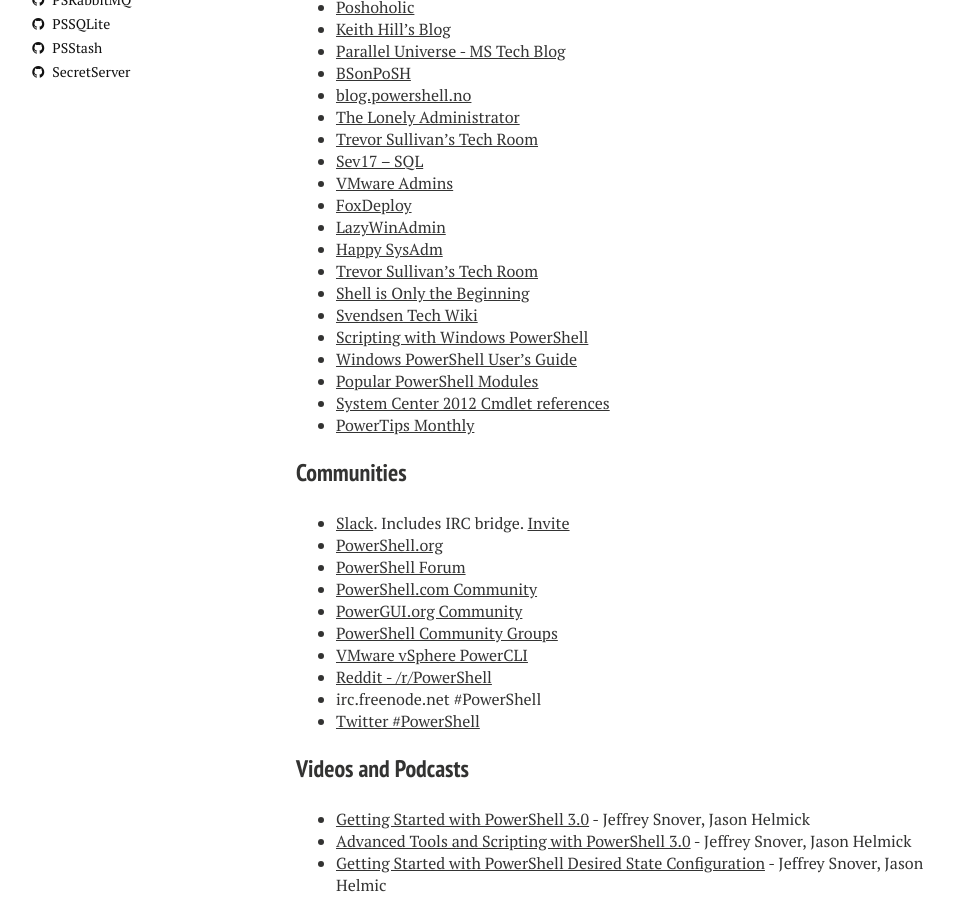
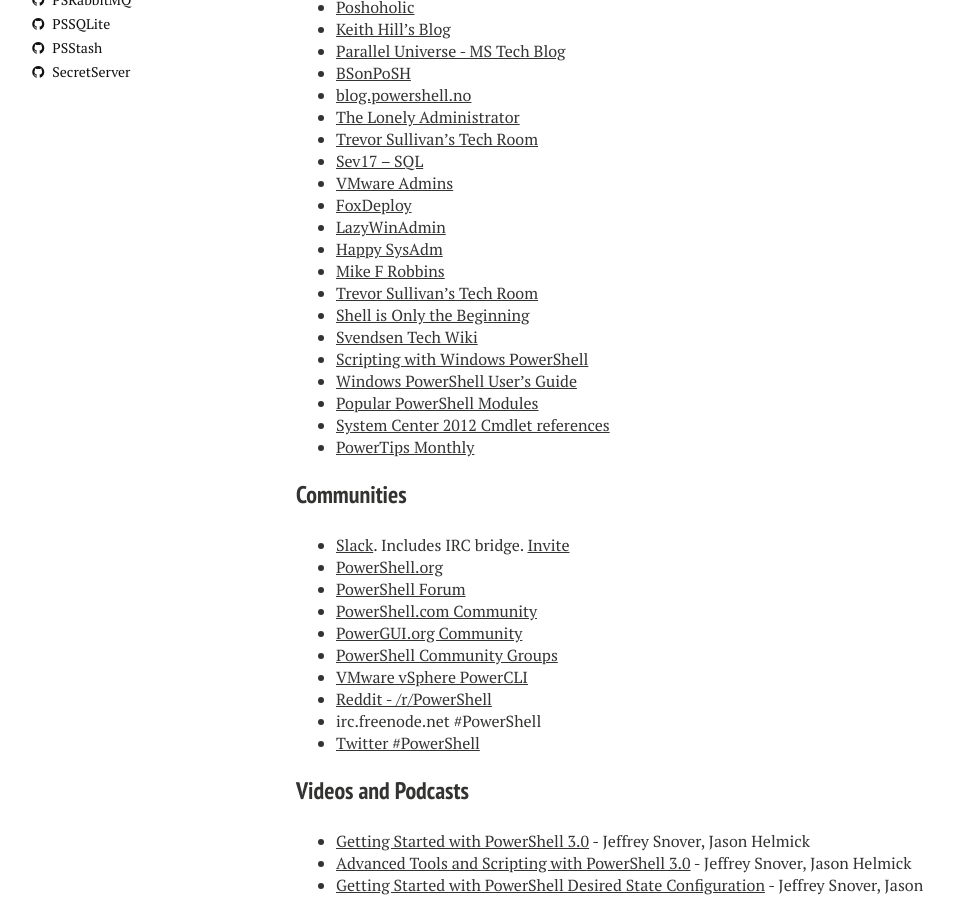
Before and after one commit to RamblingCookieMonster/RamblingCookieMonster.github.io, a Jekyll site: the page built from Pages/PowerShellResources.md, in a window 1280 px wide and 900 px high, scrolled down 1224 px. Shown: the whole window, without its empty margins (24-977 px from the left). Built offline with Jekyll 4.4.1, drawn with Linux system fonts in a browser that asks for light colours; nearby versions of some CDN libraries; comment, search, counter and statistics services are not loaded.

Commit message:
add mike's!

```diff
--- a/Pages/PowerShellResources.md
+++ b/Pages/PowerShellResources.md
@@ -53,6 +53,7 @@
 * [FoxDeploy](http://foxdeploy.com/)
 * [LazyWinAdmin](http://www.lazywinadmin.com/)
 * [Happy SysAdm](http://www.happysysadm.com/)
+* [Mike F Robbins](http://mikefrobbins.com/)
 * [Trevor Sullivan's Tech Room](http://trevorsullivan.net/)
 * [Shell is Only the Beginning](http://www.darkoperator.com/)
 * [Svendsen Tech Wiki](http://www.powershelladmin.com/wiki/Main_Page)
```
